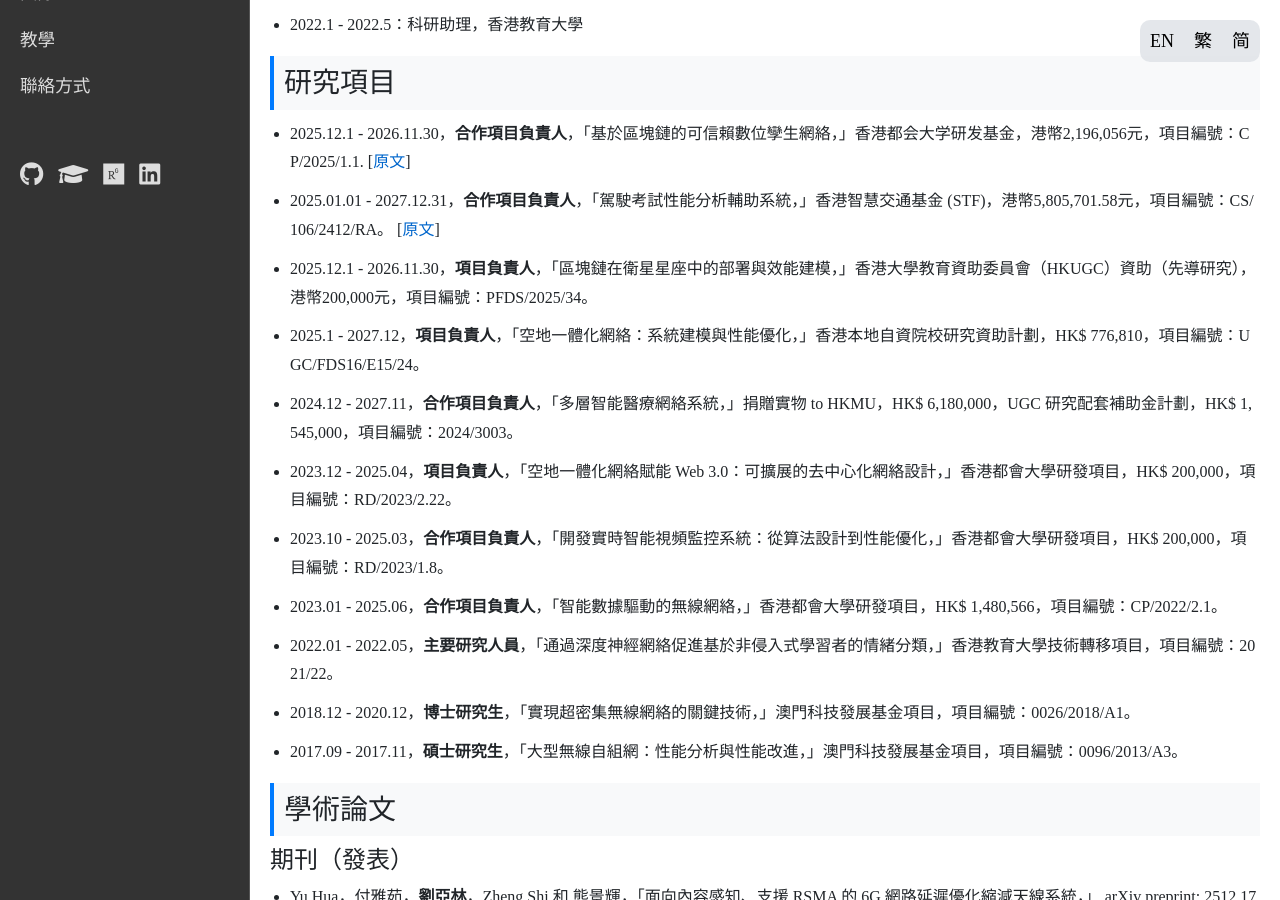
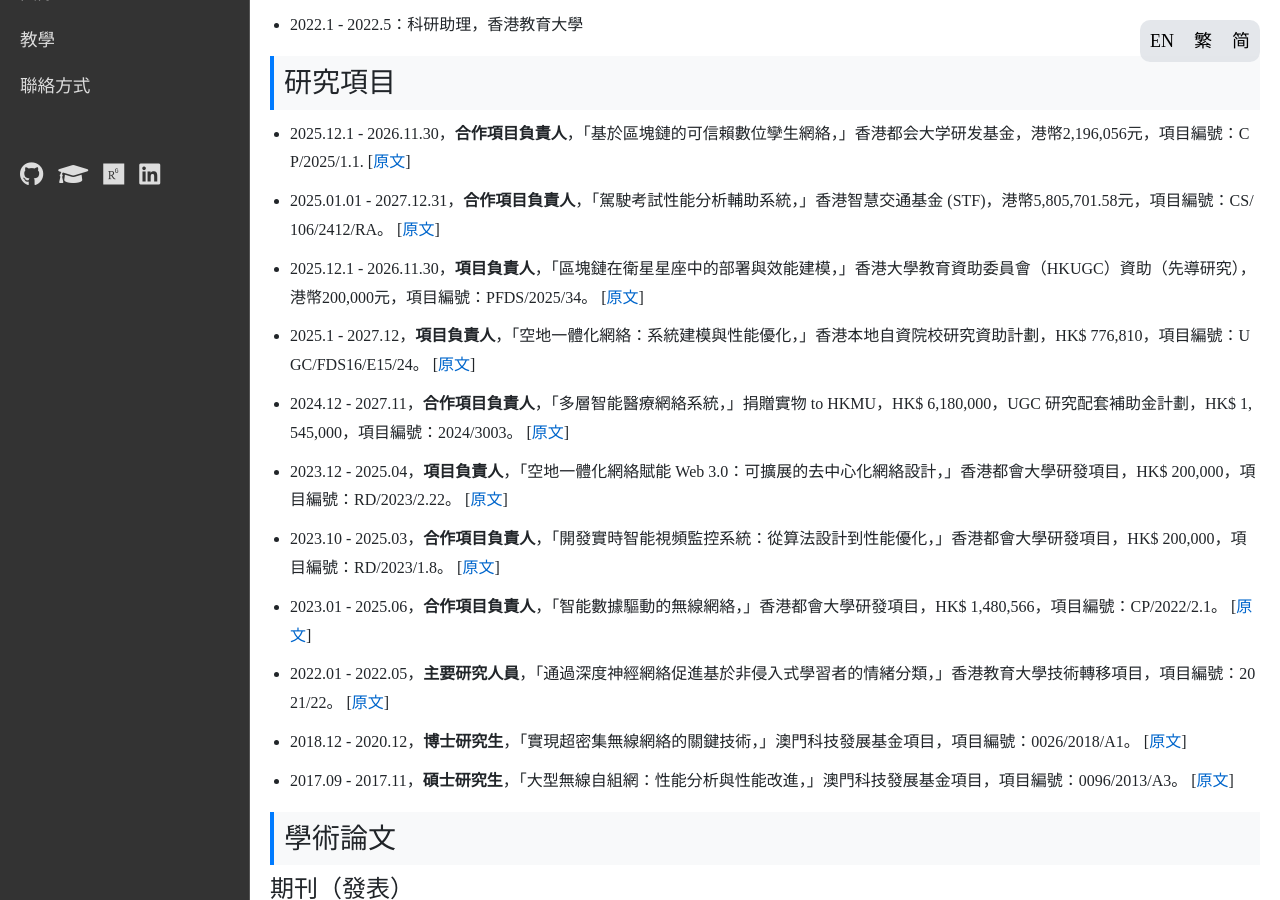
Before and after one commit to yalin-liu/yalin-liu.github.io, a Jekyll site: the page built from zh-TW/resume.md, in a window 1280 px wide and 900 px high, scrolled down 546 px. Built offline with Jekyll 4.4.1, drawn with Linux system fonts in a browser that asks for light colours.

Commit message:
update resume page research project

```diff
--- a/zh-TW/resume.md
+++ b/zh-TW/resume.md
@@ -47,31 +47,31 @@
             2025.01.01 - 2027.12.31，<span class="highlight">合作項目負責人</span>，「駕駛考試性能分析輔助系統，」香港智慧交通基金 (STF)，港幣5,805,701.58元，項目編號：CS/106/2412/RA。 [<a href="https://stf.hkpc.org/cs-106-2412-ra/" target="_blank">原文</a>]
         </li>
         <li>
-            2025.12.1 - 2026.11.30，<span class="highlight">項目負責人</span>，「區塊鏈在衛星星座中的部署與效能建模，」香港大學教育資助委員會（HKUGC）資助（先導研究），港幣200,000元，項目編號：PFDS/2025/34。
+            2025.12.1 - 2026.11.30，<span class="highlight">項目負責人</span>，「區塊鏈在衛星星座中的部署與效能建模，」香港大學教育資助委員會（HKUGC）資助（先導研究），港幣200,000元，項目編號：PFDS/2025/34。 [<a href="https://scholars.hkmu.edu.hk/en/projects/blockchain-deployment-and-performance-modelling-on-satellite-cons/" target="_blank">原文</a>]
         </li>
         <li>
-            2025.1 - 2027.12，<span class="highlight">項目負責人</span>，「空地一體化網絡：系統建模與性能優化，」香港本地自資院校研究資助計劃，HK$ 776,810，項目編號：UGC/FDS16/E15/24。
+            2025.1 - 2027.12，<span class="highlight">項目負責人</span>，「空地一體化網絡：系統建模與性能優化，」香港本地自資院校研究資助計劃，HK$ 776,810，項目編號：UGC/FDS16/E15/24。 [<a href="https://scholars.hkmu.edu.hk/en/projects/space-air-ground-integrated-networks-system-modeling-and-performa/" target="_blank">原文</a>]
         </li>
         <li>
-            2024.12 - 2027.11，<span class="highlight">合作項目負責人</span>，「多層智能醫療網絡系統，」捐贈實物 to HKMU，HK$ 6,180,000，UGC 研究配套補助金計劃，HK$ 1,545,000，項目編號：2024/3003。
+            2024.12 - 2027.11，<span class="highlight">合作項目負責人</span>，「多層智能醫療網絡系統，」捐贈實物 to HKMU，HK$ 6,180,000，UGC 研究配套補助金計劃，HK$ 1,545,000，項目編號：2024/3003。 [<a href="https://scholars.hkmu.edu.hk/en/projects/multi-layer-intelligent-medical-network-system/" target="_blank">原文</a>]
         </li>
         <li>
-            2023.12 - 2025.04，<span class="highlight">項目負責人</span>，「空地一體化網絡賦能 Web 3.0：可擴展的去中心化網絡設計，」香港都會大學研發項目，HK$ 200,000，項目編號：RD/2023/2.22。
+            2023.12 - 2025.04，<span class="highlight">項目負責人</span>，「空地一體化網絡賦能 Web 3.0：可擴展的去中心化網絡設計，」香港都會大學研發項目，HK$ 200,000，項目編號：RD/2023/2.22。 [<a href="https://scholars.hkmu.edu.hk/en/projects/sagin-empowered-web-30-scalable-decentralized-network-design/" target="_blank">原文</a>]
         </li>
         <li>
-            2023.10 - 2025.03，<span class="highlight">合作項目負責人</span>，「開發實時智能視頻監控系統：從算法設計到性能優化，」香港都會大學研發項目，HK$ 200,000，項目編號：RD/2023/1.8。
+            2023.10 - 2025.03，<span class="highlight">合作項目負責人</span>，「開發實時智能視頻監控系統：從算法設計到性能優化，」香港都會大學研發項目，HK$ 200,000，項目編號：RD/2023/1.8。 [<a href="https://scholars.hkmu.edu.hk/en/projects/developing-real-time-intelligent-video-surveillance-systems-from--2/" target="_blank">原文</a>]
         </li>
         <li>
-            2023.01 - 2025.06，<span class="highlight">合作項目負責人</span>，「智能數據驅動的無線網絡，」香港都會大學研發項目，HK$ 1,480,566，項目編號：CP/2022/2.1。
+            2023.01 - 2025.06，<span class="highlight">合作項目負責人</span>，「智能數據驅動的無線網絡，」香港都會大學研發項目，HK$ 1,480,566，項目編號：CP/2022/2.1。 [<a href="https://scholars.hkmu.edu.hk/en/projects/intelligent-data-driven-wireless-networks-2/" target="_blank">原文</a>]
         </li>
         <li>
-            2022.01 - 2022.05，<span class="highlight">主要研究人員</span>，「通過深度神經網絡促進基於非侵入式學習者的情緒分類，」香港教育大學技術轉移項目，項目編號：2021/22。
+            2022.01 - 2022.05，<span class="highlight">主要研究人員</span>，「通過深度神經網絡促進基於非侵入式學習者的情緒分類，」香港教育大學技術轉移項目，項目編號：2021/22。 [<a href="https://www.eduhk.hk/ele/knowledge-transfer" target="_blank">原文</a>]
         </li>
         <li>
-            2018.12 - 2020.12，<span class="highlight">博士研究生</span>，「實現超密集無線網絡的關鍵技術，」澳門科技發展基金項目，項目編號：0026/2018/A1。
+            2018.12 - 2020.12，<span class="highlight">博士研究生</span>，「實現超密集無線網絡的關鍵技術，」澳門科技發展基金項目，項目編號：0026/2018/A1。 [<a href="https://www.must.edu.mo/en/fc/research/39-academic/fi/1808-researchpro-e" target="_blank">原文</a>]
         </li>
         <li>
-            2017.09 - 2017.11，<span class="highlight">碩士研究生</span>，「大型無線自組網：性能分析與性能改進，」澳門科技發展基金項目，項目編號：0096/2013/A3。
+            2017.09 - 2017.11，<span class="highlight">碩士研究生</span>，「大型無線自組網：性能分析與性能改進，」澳門科技發展基金項目，項目編號：0096/2013/A3。 [<a href="https://www.must.edu.mo/en/fc/research/39-academic/fi/1808-researchpro-e" target="_blank">原文</a>]
         </li>
     </ul>
     <h3 class="callout">學術論文</h3>
```
Also changed, not shown: _pages/resume.md (+9 -9 lines), zh-CN/resume.md (+9 -9 lines).
